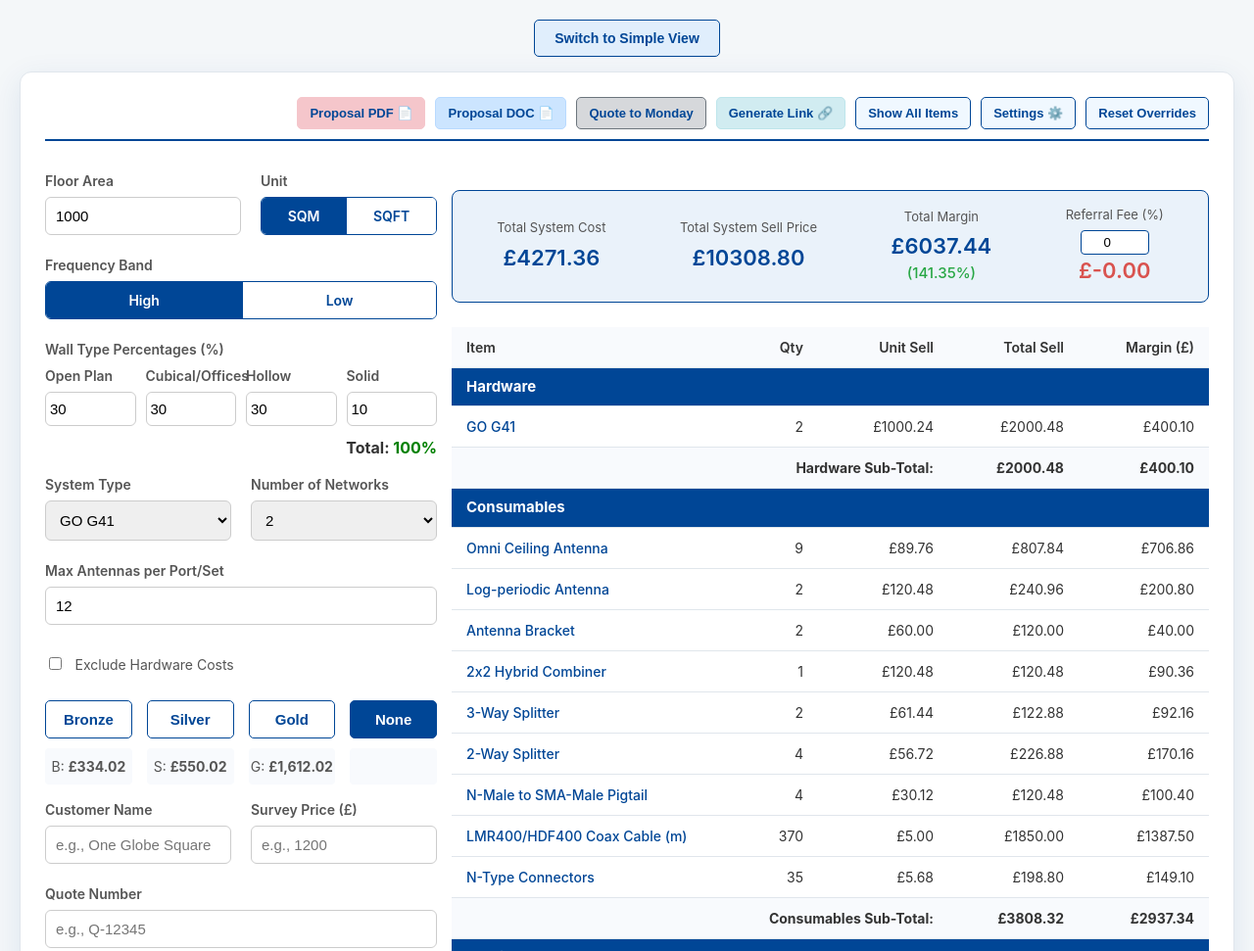
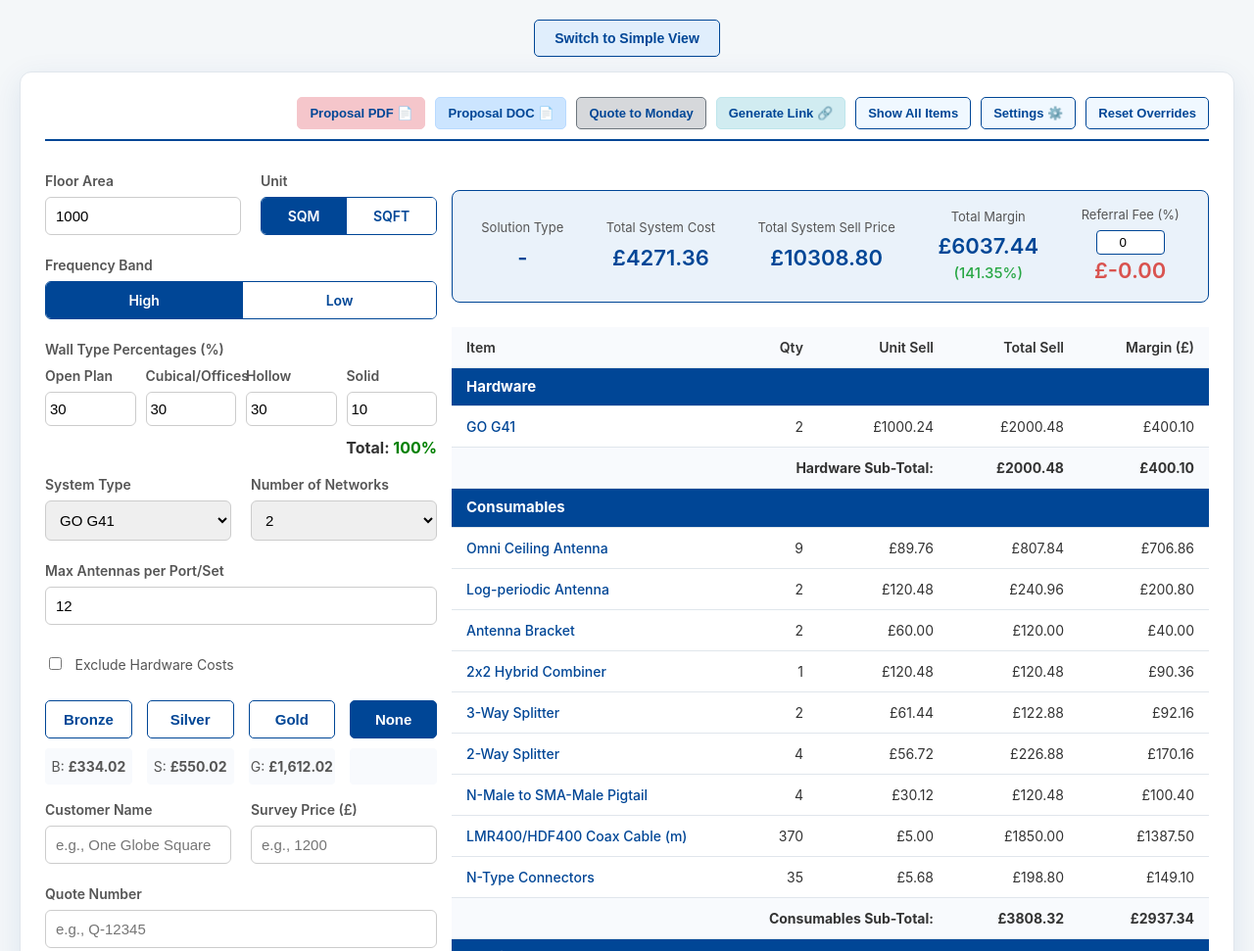
Before and after one commit to dj-iv/CostModel, a website built with Vite: page index.html in a window 1280 px wide. Shown: the top 971 px of the page at 98% size. Built offline with nearby package versions, Linux system fonts and the light colour scheme.

Commit message:
Add Sys type Update index.html

```diff
--- a/index.html
+++ b/index.html
@@ -440,6 +440,10 @@
         <div class="section" id="results-section">
              <div class="financial-summary">
                  <div class="summary-item">
+        <div class="label">Solution Type</div>
+        <div class="value" id="solution-type-display">-</div>
+    </div>
+    <div class="summary-item">
         <div class="label">Total System Cost</div>
         <div class="value" id="total-cost">£0.00</div>
     </div>
@@ -458,6 +462,7 @@
         <div class="fee-amount" id="referral-fee-amount">£0.00</div>
     </div>
 </div>
+
 
             <table class="results-table">
                 <thead id="results-thead"></thead>
```
Lines whose indentation alone changed are shown as unchanged.
